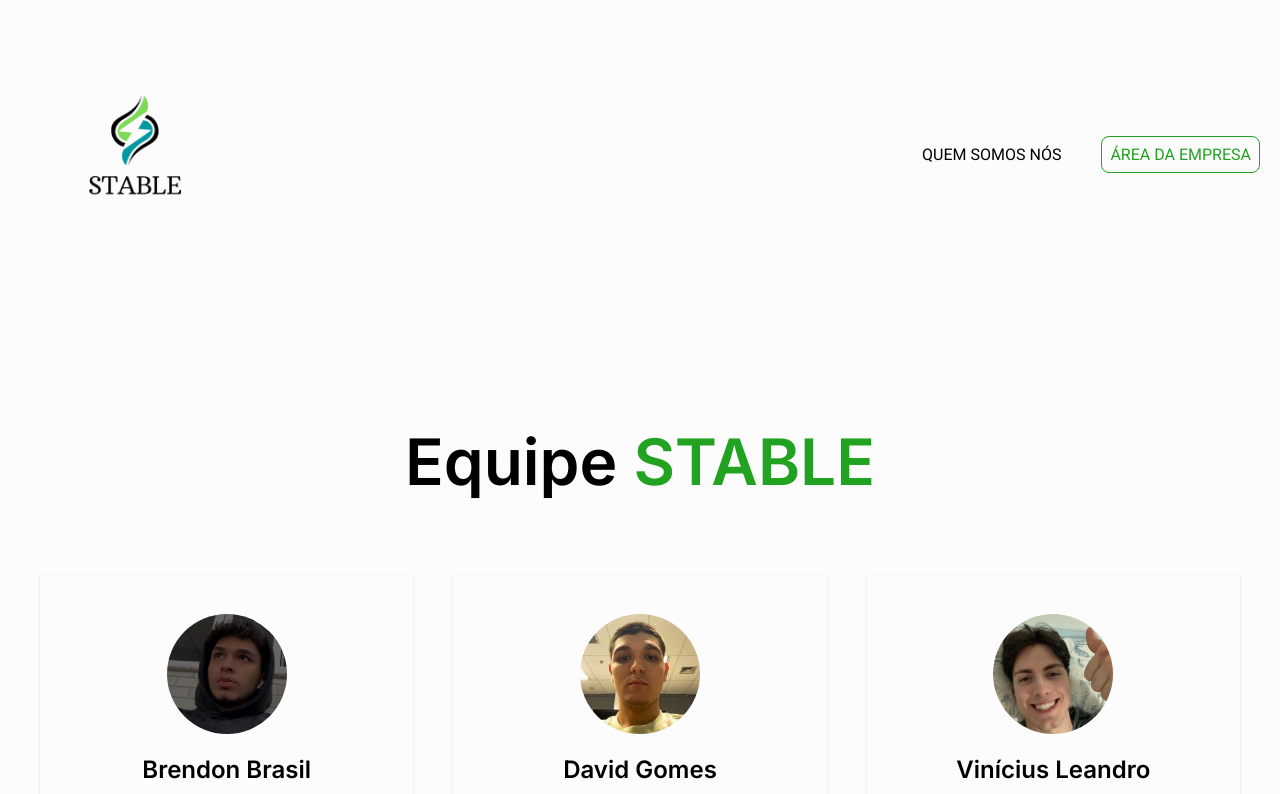
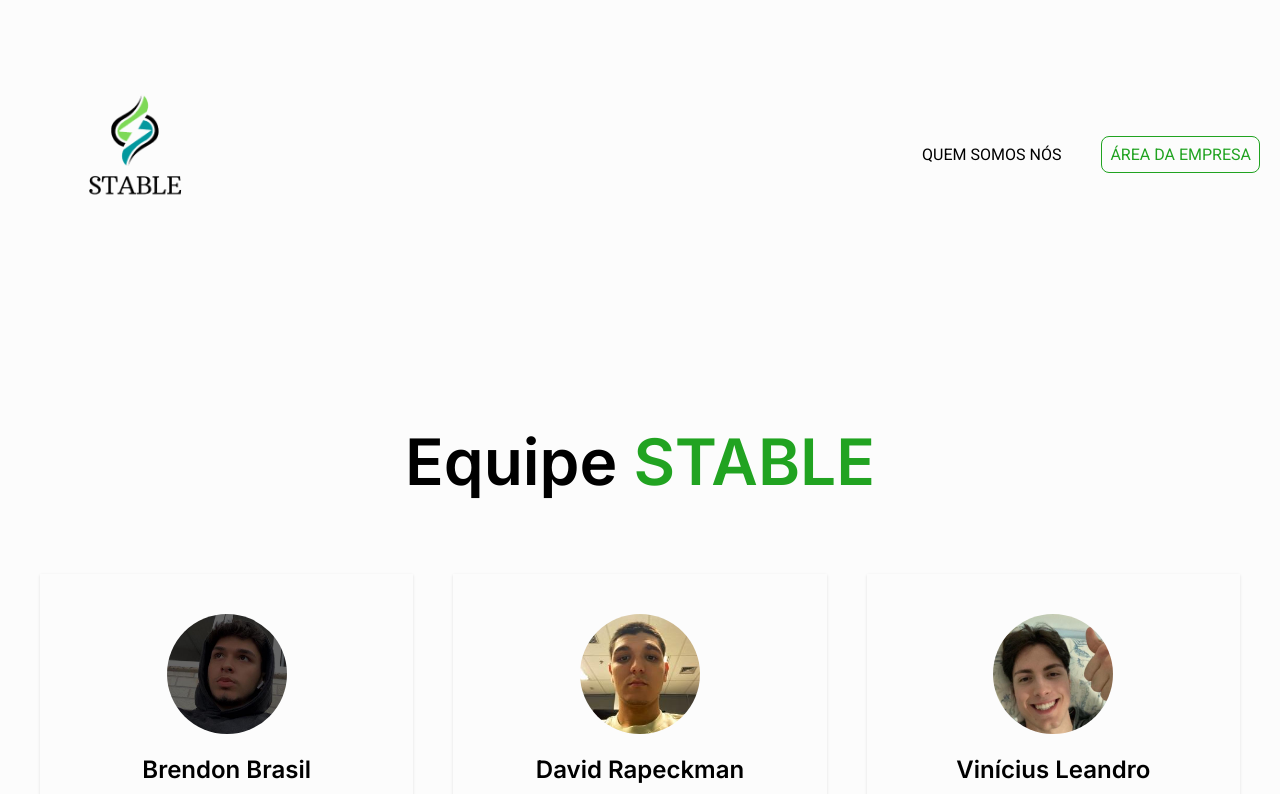
Before and after one commit to stabletdspy/stable, a Next.js app: page /integrantes in a window 1280 px wide. Shown: the top 794 px of the page. Built offline with nearby package versions, Linux system fonts and the light colour scheme.

Commit message:
Adicionando link correto linkedin

```diff
--- a/src/app/integrantes/page.tsx
+++ b/src/app/integrantes/page.tsx
@@ -32,11 +32,11 @@ export default function Integrantes() {
                 <li>
                     <CardIntegrante
                         foto={daviGithub}
-                        nome='David Gomes'
+                        nome='David Rapeckman'
                         rm='RM6607'
                         turma='Turma TDSPY'
                         linkGithub='https://github.com/David-Rapeckman'
-                        linkLinkedin='https://www.linkedin.com/in/davidrapeckman/'
+                        linkLinkedin='https://br.linkedin.com/in/davidrapeckman'
                     />
                 </li>
                 <li>
```
